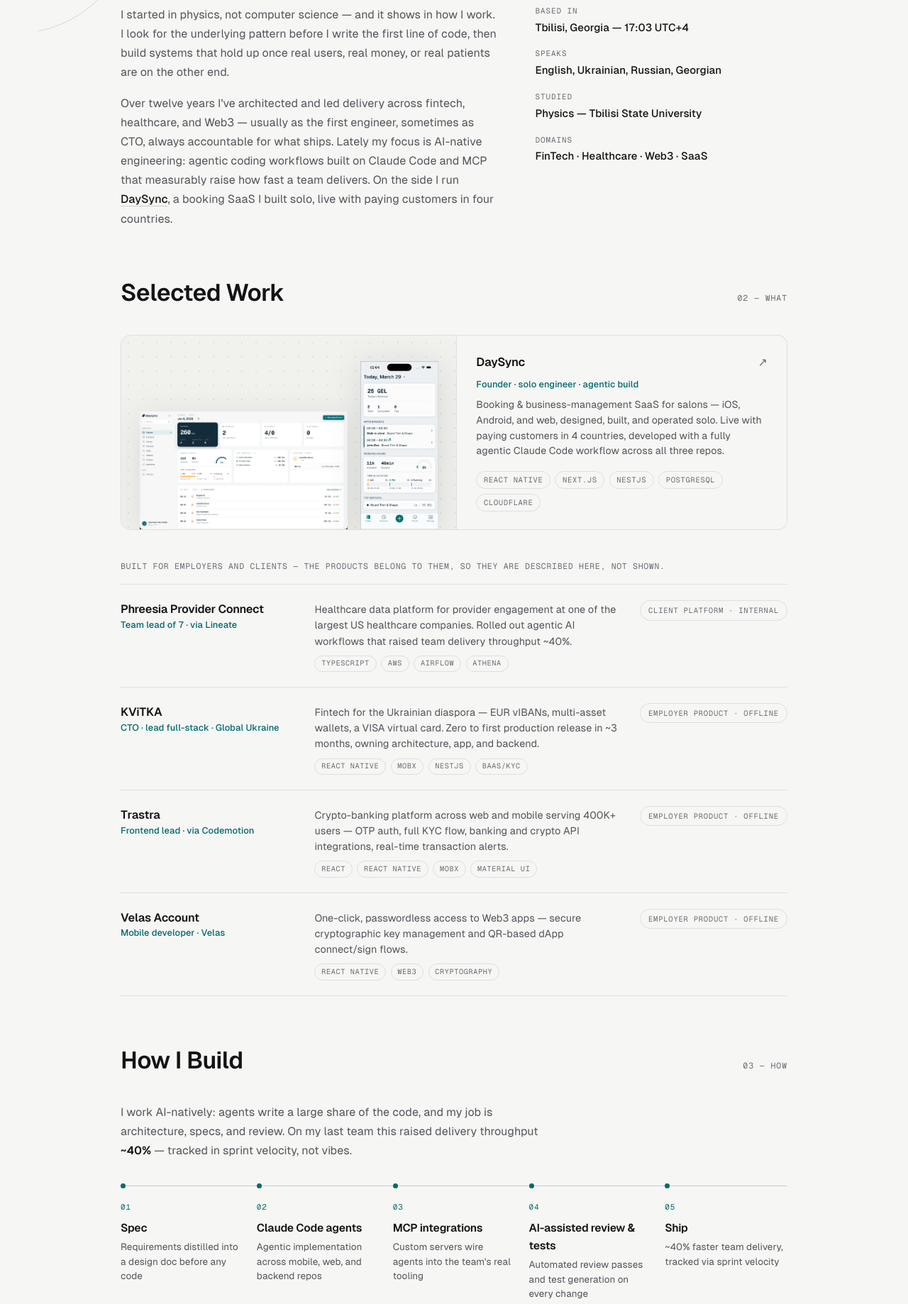
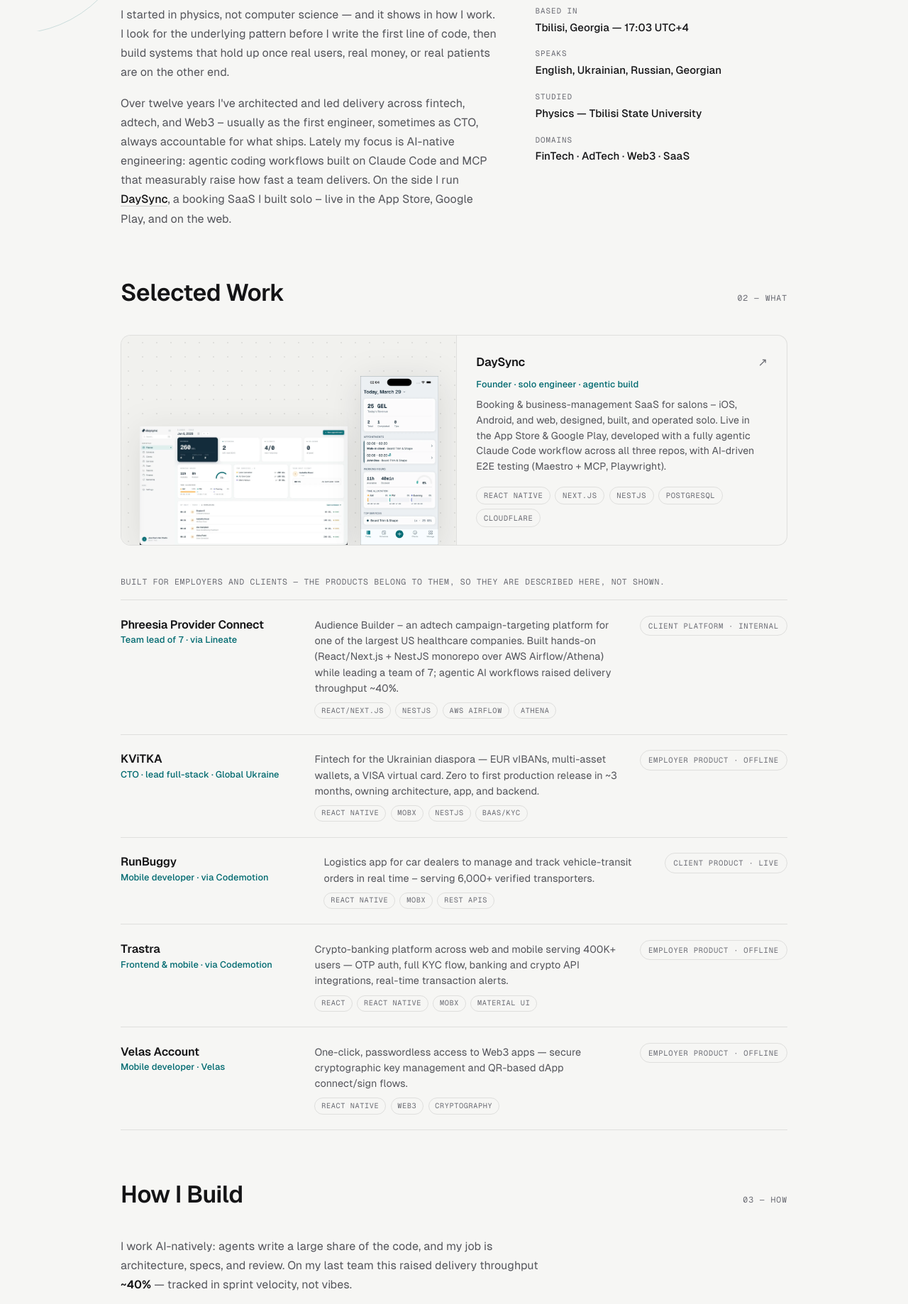
Before and after one commit to sledyuk/bogdan-space, an Astro site: page / in a window 1280 px wide. Shown: the part 756-2594 px from the top of the page at 71% size. Built offline with nearby package versions, Linux system fonts and the light colour scheme; Astro itself is replaced by a stand-in of ours; some packages are replaced by stand-ins of ours.

Commit message:
content: sync positioning with updated resume
- adtech instead of healthcare across hero, about, meta, projects
- honest DaySync copy (App Store & Google Play, no paying-customers claim)
- Phreesia engagement rewritten as Audience Builder with real stack
- add RunBuggy case (6,000+ verified transporters)
- Codemotion title -> Frontend & Mobile Developer
- stack: add Mobile & Testing rows, move AI-Native down
- pipeline: add 26h vs 56-80h metric
- replace resume PDF with the updated version

Co-Authored-By: Claude Fable 5 <noreply@anthropic.com>
Claude-Session: https://claude.ai/code/session_01TM3s5ZJaL8ECKtxCcKdzYs

```diff
--- a/src/components/Contact.astro
+++ b/src/components/Contact.astro
@@ -6,7 +6,7 @@ import { site } from '../data/site';
   <div class="sec-head reveal"><h2>Contact</h2><span class="tag">06 — Say hello</span></div>
   <div class="reveal">
     <p class="lead">
-      Open to senior and lead engineering roles, fractional CTO work, and hard problems in fintech, health,
+      Open to senior and lead engineering roles, fractional CTO work, and hard problems in fintech, adtech,
       and beyond. The fastest way to reach me:
     </p>
     <a class="big-mail" href={`mailto:${site.email}`}>{site.email}</a>
--- a/src/components/Hero.astro
+++ b/src/components/Hero.astro
@@ -11,7 +11,7 @@ const hasPortrait = fs.existsSync('public/assets/portrait.webp');
       <span class="status rise d1"><span class="dot" aria-hidden="true"></span>Open to Senior / Lead roles · Remote UTC+4</span>
       <h1 class="rise d2">{site.name}</h1>
       <p class="role rise d3">
-        Senior Software Engineer &amp; Tech Lead — 12+ years shipping <b>fintech and healthcare</b> products across
+        Senior Software Engineer – 12+ years shipping <b>fintech and adtech</b> products <b>end to end</b> across
         web and mobile, with an <b>AI-native, agentic</b> way of building software.
       </p>
       <div class="contact-row rise d4">
--- a/src/data/site.ts
+++ b/src/data/site.ts
@@ -17,14 +17,14 @@ export const facts: Fact[] = [
 
 export const aboutParagraphs: string[] = [
   'I started in physics, not computer science — and it shows in how I work. I look for the underlying pattern before I write the first line of code, then build systems that hold up once real users, real money, or real patients are on the other end.',
-  'Over twelve years I\'ve architected and led delivery across fintech, healthcare, and Web3 — usually as the first engineer, sometimes as CTO, always accountable for what ships. Lately my focus is AI-native engineering: agentic coding workflows built on Claude Code and MCP that measurably raise how fast a team delivers. On the side I run <a href="https://daysync.io" target="_blank" rel="noopener">DaySync</a>, a booking SaaS I built solo, live with paying customers in four countries.',
+  'Over twelve years I\'ve architected and led delivery across fintech, adtech, and Web3 – usually as the first engineer, sometimes as CTO, always accountable for what ships. Lately my focus is AI-native engineering: agentic coding workflows built on Claude Code and MCP that measurably raise how fast a team delivers. On the side I run <a href="https://daysync.io" target="_blank" rel="noopener">DaySync</a>, a booking SaaS I built solo – live in the App Store, Google Play, and on the web.',
 ];
 
 export const aboutMeta = [
   { k: 'Based in', v: 'Tbilisi, Georgia — UTC+4' },
   { k: 'Speaks', v: 'English, Ukrainian, Russian, Georgian' },
   { k: 'Studied', v: 'Physics — Tbilisi State University' },
-  { k: 'Domains', v: 'FinTech · Healthcare · Web3 · SaaS' },
+  { k: 'Domains', v: 'FinTech · AdTech · Web3 · SaaS' },
 ];
 
 export type Project = {
@@ -45,7 +45,7 @@ export const projects: Project[] = [
     flagship: true,
     agentic: true,
     outcome:
-      'Booking & business-management SaaS for salons — iOS, Android, and web, designed, built, and operated solo. Live with paying customers in 4 countries, developed with a fully agentic Claude Code workflow across all three repos.',
+      'Booking & business-management SaaS for salons – iOS, Android, and web, designed, built, and operated solo. Live in the App Store & Google Play, developed with a fully agentic Claude Code workflow across all three repos, with AI-driven E2E testing (Maestro + MCP, Playwright).',
     stack: ['React Native', 'Next.js', 'NestJS', 'PostgreSQL', 'Cloudflare'],
     link: 'https://daysync.io',
   },
@@ -65,8 +65,8 @@ export const engagements: Engagement[] = [
     name: 'Phreesia Provider Connect',
     role: 'Team lead of 7 · via Lineate',
     outcome:
-      'Healthcare data platform for provider engagement at one of the largest US healthcare companies. Rolled out agentic AI workflows that raised team delivery throughput ~40%.',
-    stack: ['TypeScript', 'AWS', 'Airflow', 'Athena'],
+      'Audience Builder – an adtech campaign-targeting platform for one of the largest US healthcare companies. Built hands-on (React/Next.js + NestJS monorepo over AWS Airflow/Athena) while leading a team of 7; agentic AI workflows raised delivery throughput ~40%.',
+    stack: ['React/Next.js', 'NestJS', 'AWS Airflow', 'Athena'],
     status: 'Client platform · internal',
   },
   {
@@ -78,8 +78,16 @@ export const engagements: Engagement[] = [
     status: 'Employer product · offline',
   },
   {
+    name: 'RunBuggy',
+    role: 'Mobile developer · via Codemotion',
+    outcome:
+      'Logistics app for car dealers to manage and track vehicle-transit orders in real time – serving 6,000+ verified transporters.',
+    stack: ['React Native', 'MobX', 'REST APIs'],
+    status: 'Client product · live',
+  },
+  {
     name: 'Trastra',
-    role: 'Frontend lead · via Codemotion',
+    role: 'Frontend & mobile · via Codemotion',
     outcome:
       'Crypto-banking platform across web and mobile serving 400K+ users — OTP auth, full KYC flow, banking and crypto API integrations, real-time transaction alerts.',
     stack: ['React', 'React Native', 'MobX', 'Material UI'],
@@ -100,7 +108,7 @@ export const pipeline = [
   { title: 'Claude Code agents', desc: 'Agentic implementation across mobile, web, and backend repos' },
   { title: 'MCP integrations', desc: "Custom servers wire agents into the team's real tooling" },
   { title: 'AI-assisted review & tests', desc: 'Automated review passes and test generation on every change' },
-  { title: 'Ship', desc: '~40% faster team delivery, tracked via sprint velocity' },
+  { title: 'Ship', desc: '~40% faster team delivery – incl. a client platform redesign shipped in ~26h vs a 56–80h estimate' },
 ];
 
 export const experience = [
@@ -109,7 +117,7 @@ export const experience = [
     org: 'Lineate · Phreesia',
     role: 'Senior Engineer / Team Lead',
     summary:
-      'Led a cross-functional team of 7 delivering a healthcare data platform for one of the largest US healthcare companies; rolled out agentic AI workflows that raised delivery throughput ~40%.',
+      'Built Audience Builder – an adtech campaign-targeting platform for one of the largest US healthcare companies – hands-on (React/Next.js + NestJS) while leading a cross-functional team of 7; agentic AI workflows raised delivery throughput ~40%.',
   },
   {
     years: '2023 — 2025',
@@ -123,7 +131,7 @@ export const experience = [
     org: 'DaySync',
     role: 'Independent product',
     summary:
-      'Booking & business-management SaaS for salons — iOS, Android, and web, designed, built, and operated solo; live with paying customers in four countries.',
+      'Booking & business-management SaaS for salons – iOS, Android, and web, designed, built, and operated solo; live in the App Store & Google Play, with AI-driven E2E testing (Maestro + MCP, Playwright).',
   },
   {
     years: '2021 — 2023',
@@ -135,9 +143,9 @@ export const experience = [
   {
     years: '2017 — 2021',
     org: 'Codemotion · Trastra & Famepick',
-    role: 'Frontend Lead',
+    role: 'Frontend & Mobile Developer',
     summary:
-      'Delivered the Trastra crypto-banking platform (web + mobile, 400K+ users, full KYC) and led front-end for Famepick, a creator–brand SaaS with Auth0, ElasticSearch, Chargebee, and SendBird.',
+      'Delivered the Trastra crypto-banking platform (web + mobile, 400K+ users, full KYC), built the RunBuggy logistics app serving 6,000+ verified transporters, and built front-end for Famepick, a creator–brand SaaS.',
   },
   {
     years: '2013 — 2017',
@@ -149,9 +157,11 @@ export const experience = [
 ];
 
 export const stackRows = [
+  { k: 'Core', v: ['TypeScript', 'React', 'React Native', 'Next.js', 'NestJS', 'Node.js'] },
+  { k: 'Mobile', v: ['React Navigation', 'MobX', 'biometric auth', 'push & deep links', 'App Store / Google Play releases'] },
+  { k: 'Testing', v: ['Maestro (mobile E2E)', 'Playwright (web E2E)', 'AI-generated tests (Jest)'] },
+  { k: 'Data & Infra', v: ['PostgreSQL', 'Redis', 'AWS (Airflow, Athena, Lambda)', 'Cloudflare', 'Docker', 'CI/CD'] },
+  { k: 'Payments', v: ['Stripe', 'Paddle', 'in-app purchases', 'Adapty'] },
   { k: 'AI-Native', v: ['Claude Code', 'MCP', 'agentic pipelines', 'AI-assisted review & testing'] },
-  { k: 'Core', v: ['TypeScript', 'React', 'React Native', 'Next.js', 'NestJS', 'Node.js'] },
-  { k: 'Data & Infra', v: ['PostgreSQL', 'AWS (ETL, Airflow, Athena)', 'Cloudflare', 'Docker', 'CI/CD'] },
-  { k: 'Payments', v: ['Stripe', 'Paddle', 'in-app purchases', 'Adapty'] },
   { k: 'Practice', v: ['System design', 'technical leadership', 'mentoring', 'Agile/Scrum', 'code review'] },
 ];
--- a/src/layouts/Base.astro
+++ b/src/layouts/Base.astro
@@ -9,17 +9,17 @@ import '@fontsource/geist-mono/400.css';
 import '@fontsource/geist-mono/500.css';
 import '../styles/global.css';
 
-const title = 'Bogdan Egikov — Senior Software Engineer & Tech Lead';
+const title = 'Bogdan Egikov – Senior Software Engineer · React Native, React/Next.js, NestJS';
 const description =
-  'Senior Software Engineer and Tech Lead — 12+ years designing and shipping mobile and web products across fintech and healthcare. AI-native, agentic development. Based in Tbilisi, Georgia (remote, UTC+4).';
+  'Senior product engineer – 12+ years building web and mobile products end to end across fintech and adtech. React Native, React/Next.js, NestJS. AI-native, agentic development. Based in Tbilisi, Georgia (remote, UTC+4).';
 const shortDescription =
-  '12+ years designing and shipping mobile & web products across fintech and healthcare. AI-native, agentic development.';
+  '12+ years building web & mobile products end to end across fintech and adtech. React Native, React/Next.js, NestJS.';
 const url = 'https://bogdan.space';
 const jsonLd = JSON.stringify({
   '@context': 'https://schema.org',
   '@type': 'Person',
   name: 'Bogdan Egikov',
-  jobTitle: 'Senior Software Engineer & Tech Lead',
+  jobTitle: 'Senior Software Engineer',
   email: 'mailto:sledyuk@gmail.com',
   url,
   address: { '@type': 'PostalAddress', addressLocality: 'Tbilisi', addressCountry: 'GE' },
```
Also changed, not shown: 1 other file.
